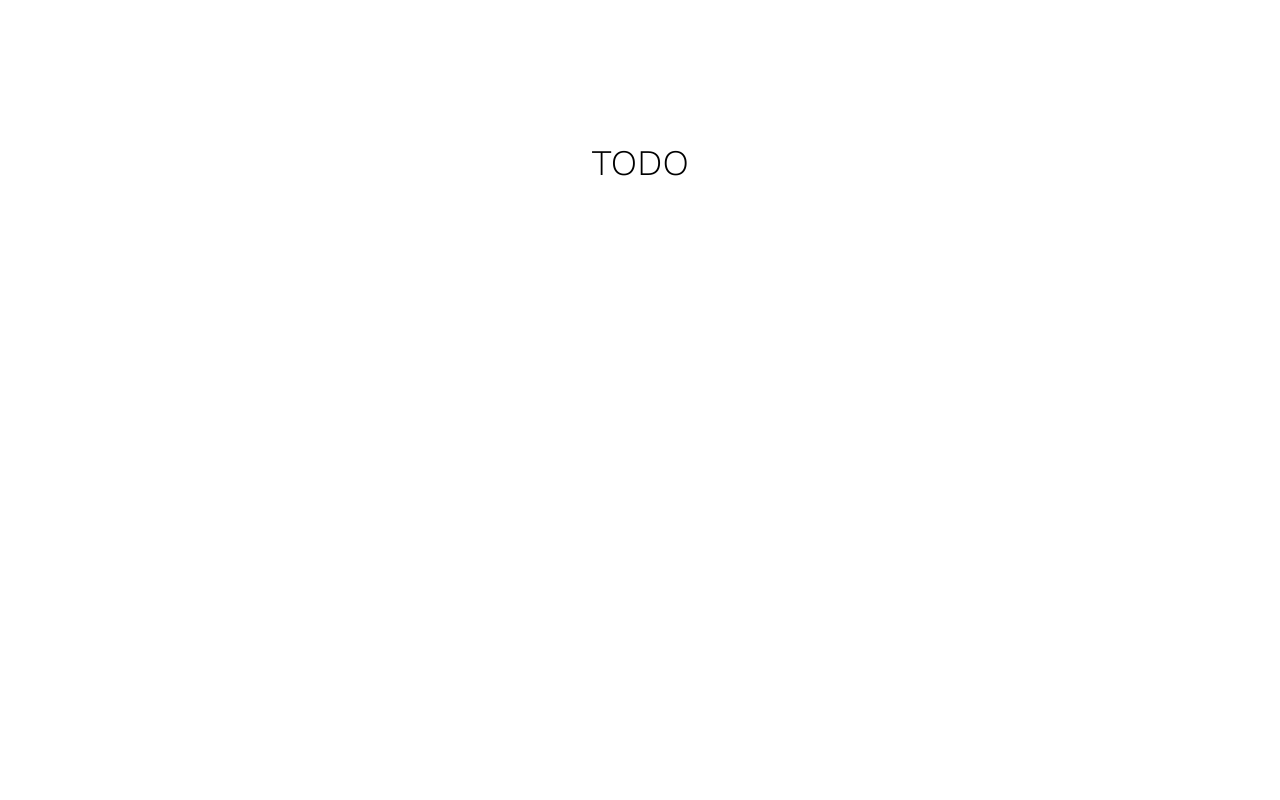
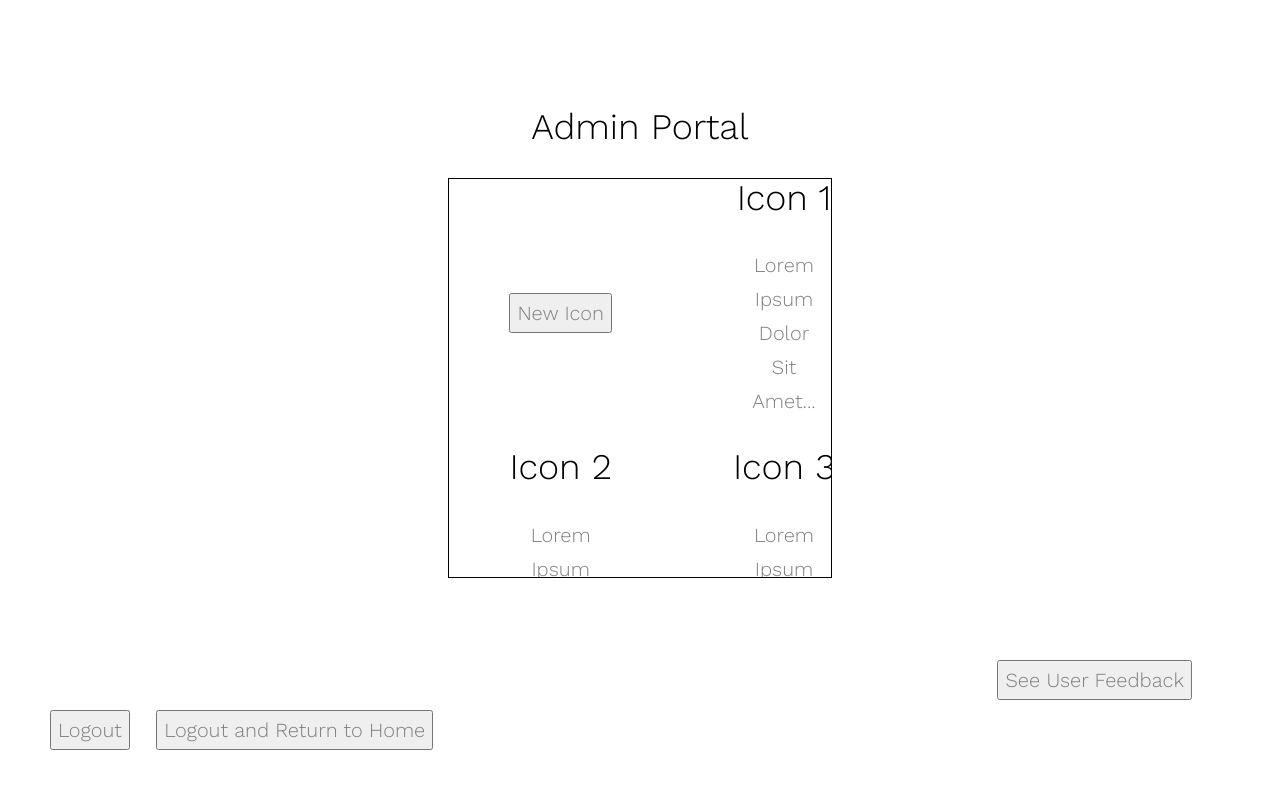
Before and after one commit to jma93/EULA_Iconographic_Tool, a plain HTML site: page admin.html in a window 1280 px wide. Drawn offline with nearby package versions, Linux system fonts and the light colour scheme.

Commit message:
Added basic admin page

```diff
--- a/admin.html
+++ b/admin.html
@@ -42,14 +42,60 @@
 	<!-- MAIN JS -->
 	<script src="js/main.js"></script>
 
-    <script></script>
+    <script>
+
+
+	</script>
 
 
 
 	</head>
 
     <body>
-        <h1 class="title">TODO</h1>
+        <h1 class="title">Admin Portal</h1>
+		<div id="icongrid">
+			<table>
+				<tr>
+					<td id="addicon"><button id="addbutton">New Icon</button></td>
+					<td id="icon1">
+						<h1>Icon 1</h1>
+						<p>Lorem Ipsum Dolor Sit Amet...</p>
+
+					</td>
+				</tr>
+				<tr>
+					<td id="icon2">
+						<h1>Icon 2</h1>
+						<p>Lorem Ipsum Dolor Sit Amet...</p>
+					</td>
+					<td id="icon3">
+						<h1>Icon 3</h1>
+						<p>Lorem Ipsum Dolor Sit Amet...</p>
+					</td>
+				</tr>
+				<tr>
+					<td id="icon4">
+						<h1>Icon 4</h1>
+						<p>Lorem Ipsum Dolor Sit Amet...</p>
+					</td>
+					<td id="icon5">
+						<h1>Icon 5</h1>
+						<p>Lorem Ipsum Dolor Sit Amet...</p>
+					</td>
+				</tr>
+			</table>
+		</div>
+
+		<div id="footer">
+			<div id="feedback">
+				<button>See User Feedback</button>
+			</div>
+			<div id="logouts">
+				<form action="login.html"><button>Logout</button></form>
+				<form action="index.html"><button>Logout and Return to Home</button></form>
+			</div>
+
+		</div>
     </body>
 
 
--- a/css/style.css
+++ b/css/style.css
@@ -13,7 +13,7 @@
 * ======================================================= */
 
 .title {
-  margin-top: 4em;
+  margin-top: 3em;
   text-align: center;
 }
 
@@ -22,7 +22,7 @@
 }
 
 .nav button {
-  margin-top: 3em;
+  margin-top: 2em;
 }
 
 .input {
@@ -93,9 +93,47 @@ footer {
 
 #scrollpanel {
   width: 75%;
-  height: 50vh;
+  height: 45vh;
   margin: 0 auto;
   border: 1px solid black;
+}
+
+#result {
+  text-align: center;
+  margin: 0 auto;
+}
+
+#input-buttons button, form {
+  display: inline-block;
+  margin: 10px;
+}
+
+
+#icongrid {
+  margin: 0 auto;
+  width: 30vw;
+  height:50vh;
+  overflow:auto;
+  border: 1px solid black;
+}
+
+
+td {
+  width: 50vw;
+  height: 25vh;
+  text-align: center;
+}
+
+#footer {
+  position: fixed;
+  width: 90%;
+  bottom: 0;
+  margin-left: 2em;
+  margin-bottom: 2em;
+}
+
+#feedback {
+  text-align: right;
 }
 
 
```
Also changed, not shown: login.html (+6 -10 lines), main.html (+1 -1 lines), result.html (+4 -4 lines).
